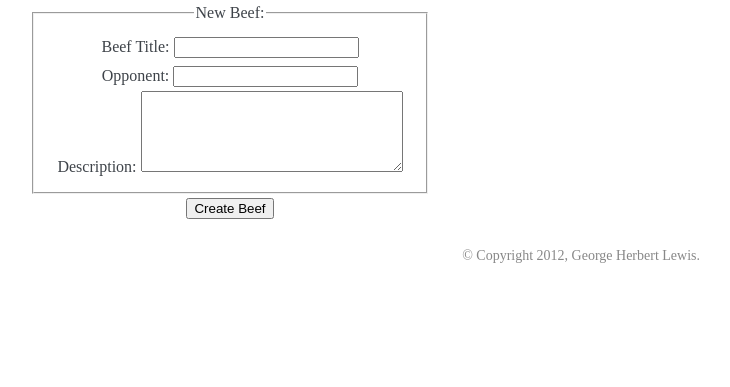
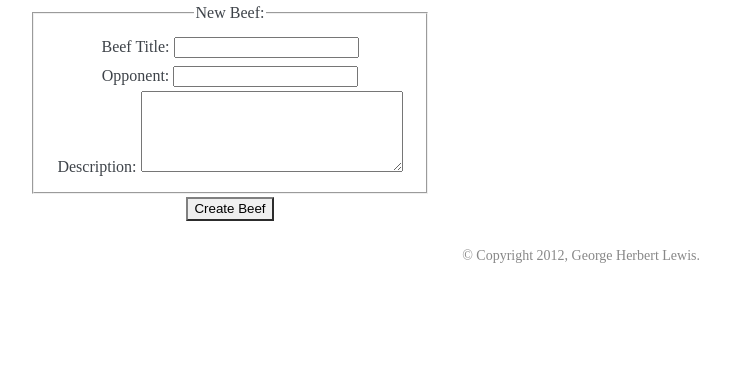
Before and after one commit to ghl3/IveGotBeef, a Flask app: page /CreateBeef in a window 1280 px wide. Shown: the part 111-498 px from the top of the page, without its empty margins (410-1140 px from the left). Run offline with Flask 2, Linux system fonts and the light colour scheme; some libraries are stand-ins or nearby versions.

Commit message:
Unified button style (both for real buttons and links using the button class)

```diff
--- a/static/style.css
+++ b/static/style.css
@@ -5,7 +5,7 @@
 }
 
 
-.button {
+button, .button {
 /*
   display: block;
   width: 80px;
```
